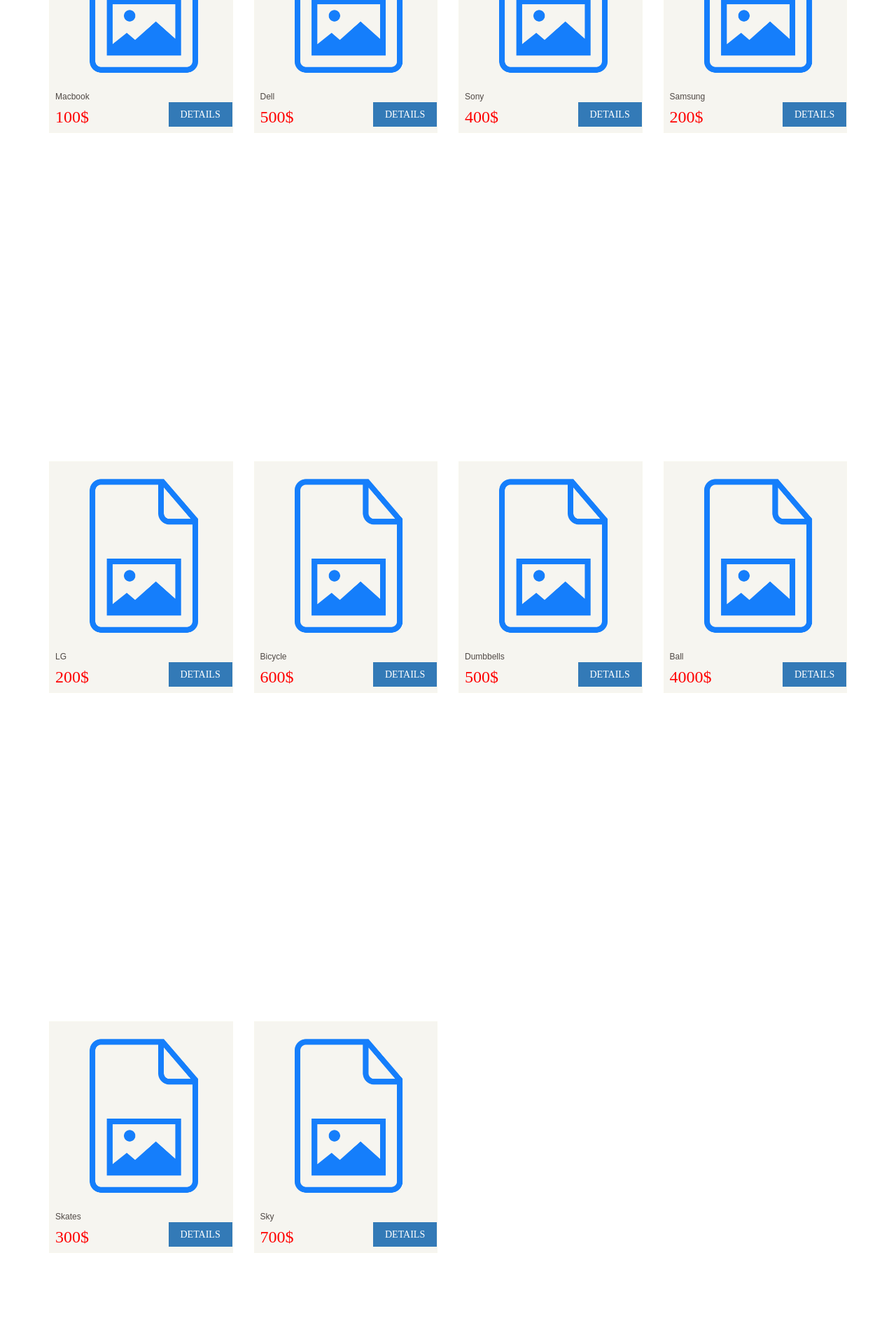
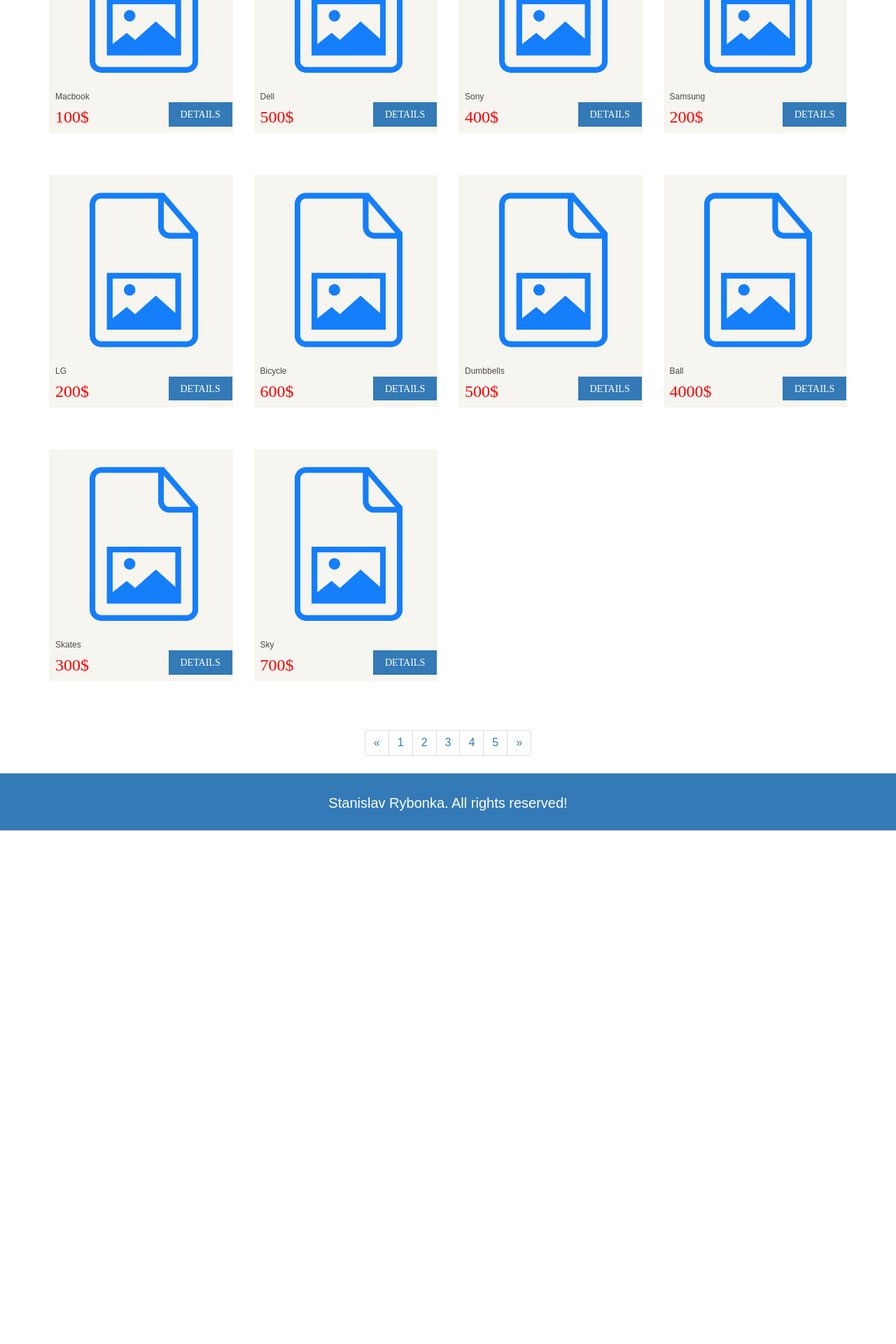
Before and after one commit to s-rybonka/spaceshop, a Django app: a page that uses templates/product/all_products.html in a window 1280 px wide. Shown: the part 307-2227 px from the top of the page at 70% size. After the commit the page ends 1494 px from the top, so only its background shows below. Run offline with Django 3.2, Linux system fonts and the light colour scheme; data comes from the database, SQL or seed files in the repository; parts of the project's set-up code (start-up, migrations or seed data) failed here and were passed over; some libraries are stand-ins or nearby versions.

Commit message:
fix templ

```diff
--- a/templates/product/all_products.html
+++ b/templates/product/all_products.html
@@ -7,7 +7,7 @@
         <div class="col-md-12">
             <div class="row" style="margin-top: 20px;">
                 {% for object in object_list %}
-                    <div class="col-md-3" style="padding-bottom: 50px;height: 800px;">
+                    <div class="col-md-3" style="padding-bottom: 50px;">
                         <div class="f-products">
                             <div class="item" style="padding-top: 10px;">
                                 <div class="product-grid">
--- a/templates/product/categories.html
+++ b/templates/product/categories.html
@@ -3,7 +3,7 @@
 
 {% block content %}
 
-    <div class="row" style="height: 800px;">
+    <div class="row">
         {% for object in object_list %}
             <div class="col-md-4">
                 <div class="top-grids">
--- a/templates/product/products.html
+++ b/templates/product/products.html
@@ -25,7 +25,7 @@
             {% endblock %}
             <div class="row">
                 {% for object in object_list %}
-                    <div class="col-md-3" style="padding-bottom: 50px;height: 800px;">
+                    <div class="col-md-3" style="padding-bottom: 50px;">
                         <div class="f-products">
                             <div class="item" style="padding-top: 10px;">
                                 <div class="product-grid">
```
